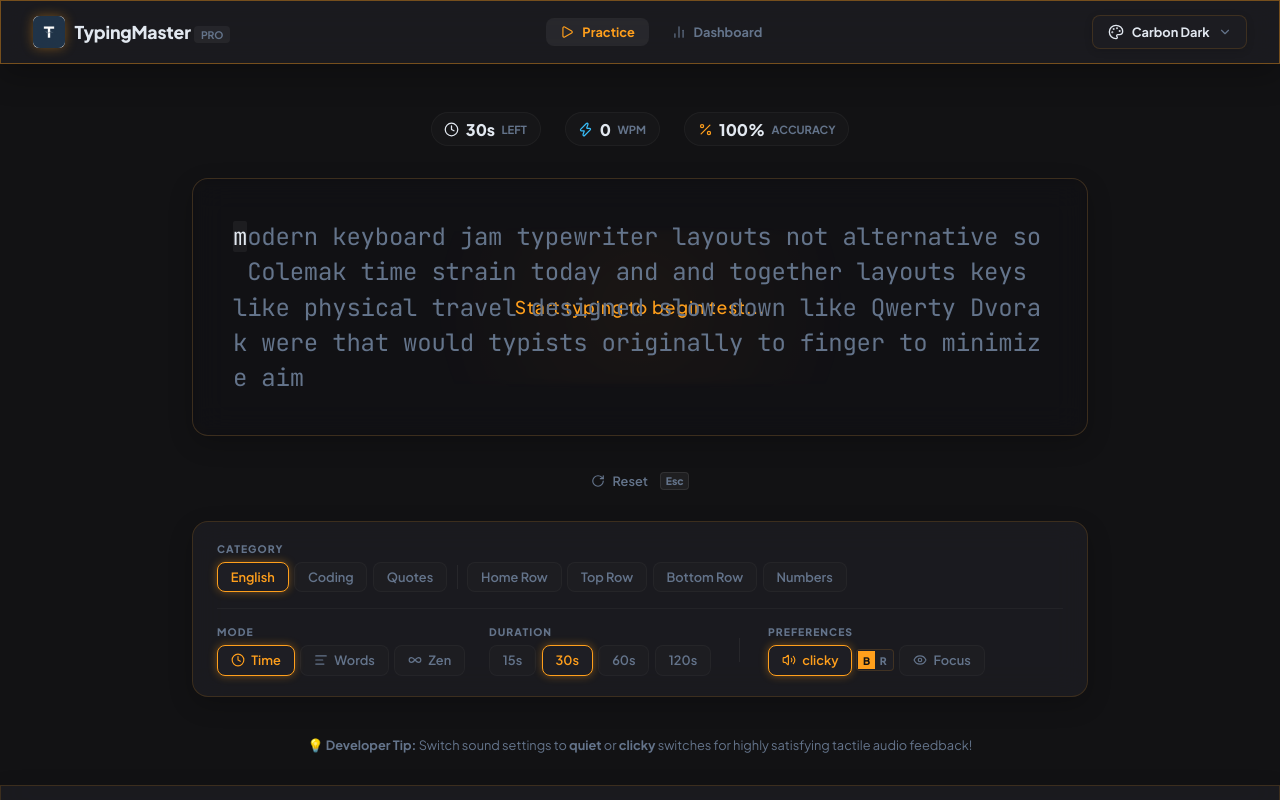
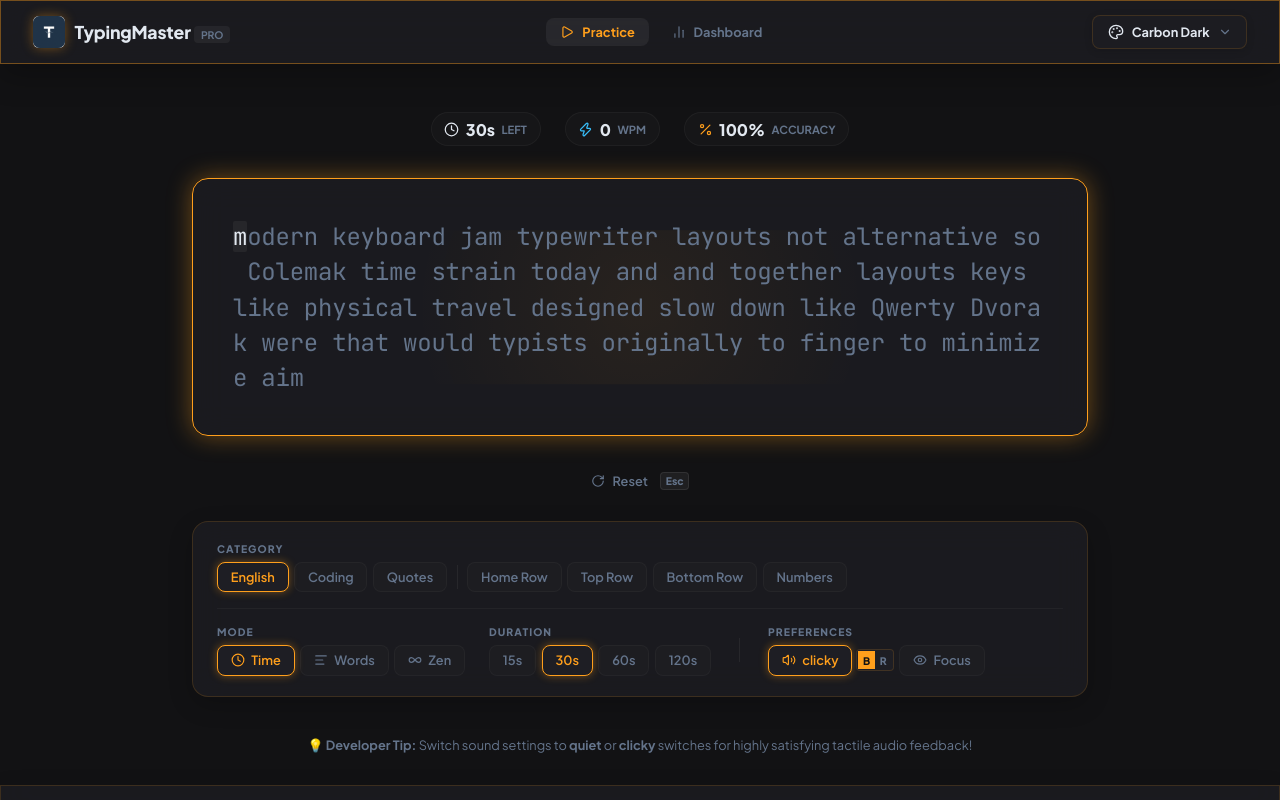
Before and after one commit to rishabhtcodes/TypingMaster, a React (Vite) app: page / in a window 1280 px wide. Built offline with nearby package versions, Linux system fonts and the light colour scheme.

Commit message:
feat: add WordDisplay component with character-level feedback and caret tracking

```diff
--- a/src/components/WordDisplay.tsx
+++ b/src/components/WordDisplay.tsx
@@ -9,6 +9,7 @@ interface WordDisplayProps {
 
 export default function WordDisplay({ text, input, isStarted }: WordDisplayProps) {
   const containerRef = useRef<HTMLDivElement>(null);
+  const outerRef = useRef<HTMLDivElement>(null);
   const targetChars = text.split('');
   const inputChars = input.split('');
 
@@ -20,8 +21,17 @@ export default function WordDisplay({ text, input, isStarted }: WordDisplayProps
     }
   }, [input]);
 
+  // Auto-focus container on mount so the user can start typing immediately
+  useEffect(() => {
+    outerRef.current?.focus();
+  }, []);
+
   return (
-    <div className="word-display-container glass-panel animate-float">
+    <div
+      ref={outerRef}
+      className="word-display-container glass-panel animate-float"
+      tabIndex={0}
+    >
       {/* Visual Blurry Glow Behind Text */}
       <div className="word-display-glow"></div>
 
--- a/src/styles/WordDisplay.css
+++ b/src/styles/WordDisplay.css
@@ -103,19 +103,32 @@
   display: flex;
   align-items: center;
   justify-content: center;
-  background-color: rgba(0, 0, 0, 0.4);
-  backdrop-filter: blur(4px);
-  font-size: 1.1rem;
-  font-weight: 500;
+  background-color: color-mix(in srgb, var(--bg-surface) 80%, transparent);
+  backdrop-filter: blur(6px);
+  -webkit-backdrop-filter: blur(6px);
+  font-size: 1.25rem;
+  font-weight: 600;
   color: var(--primary-color);
+  text-shadow: 0 0 10px var(--primary-glow);
   letter-spacing: 0.05em;
-  opacity: 0;
+  opacity: 1;
+  visibility: visible;
   pointer-events: none;
-  animation: float-up 0.5s 0.2s forwards;
+  z-index: 10;
+  transform: scale(1);
+  transition: opacity var(--transition-normal), transform var(--transition-normal), visibility var(--transition-normal);
 }
 
-.word-display-container:not(:focus-within) .start-typing-overlay {
-  opacity: 1;
+.word-display-container:focus {
+  outline: none;
+  border-color: var(--primary-color) !important;
+  box-shadow: 0 0 25px var(--primary-glow) !important;
+}
+
+.word-display-container:focus-within .start-typing-overlay {
+  opacity: 0;
+  visibility: hidden;
+  transform: scale(0.96);
 }
 
 @media (max-width: 768px) {
```
